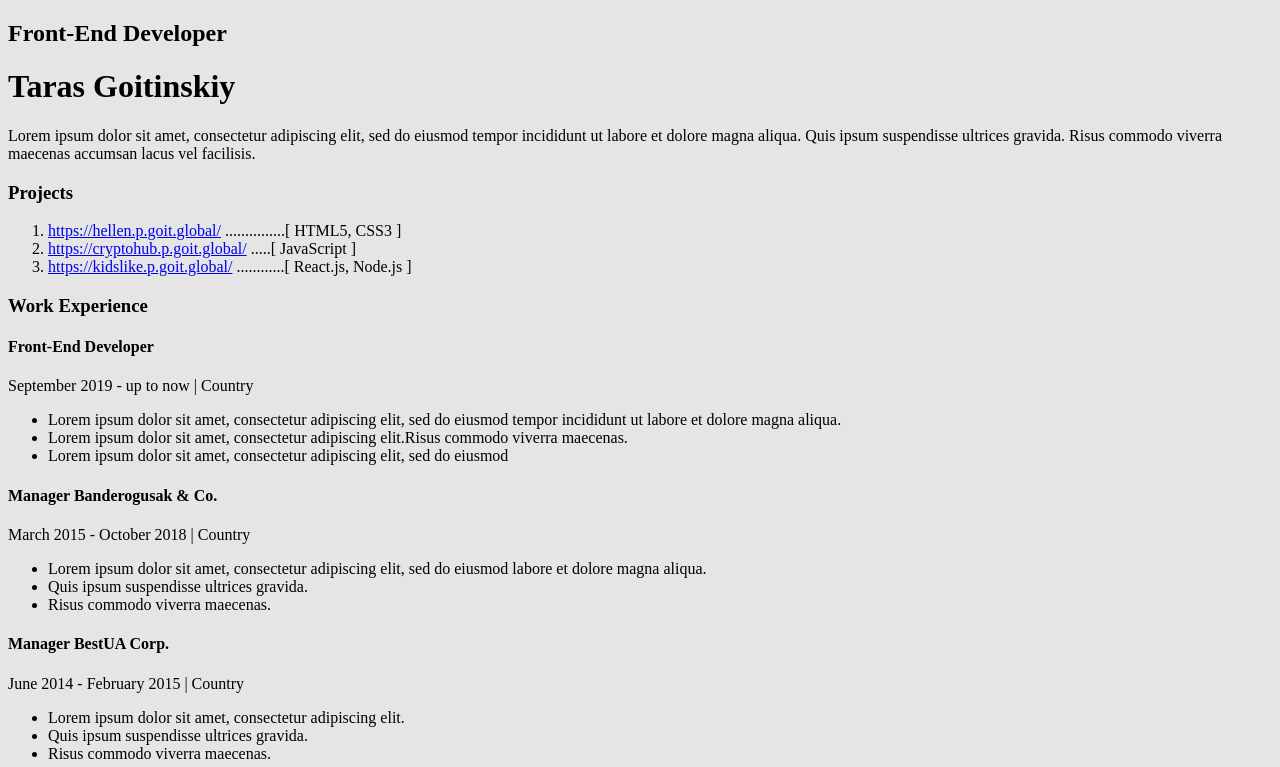
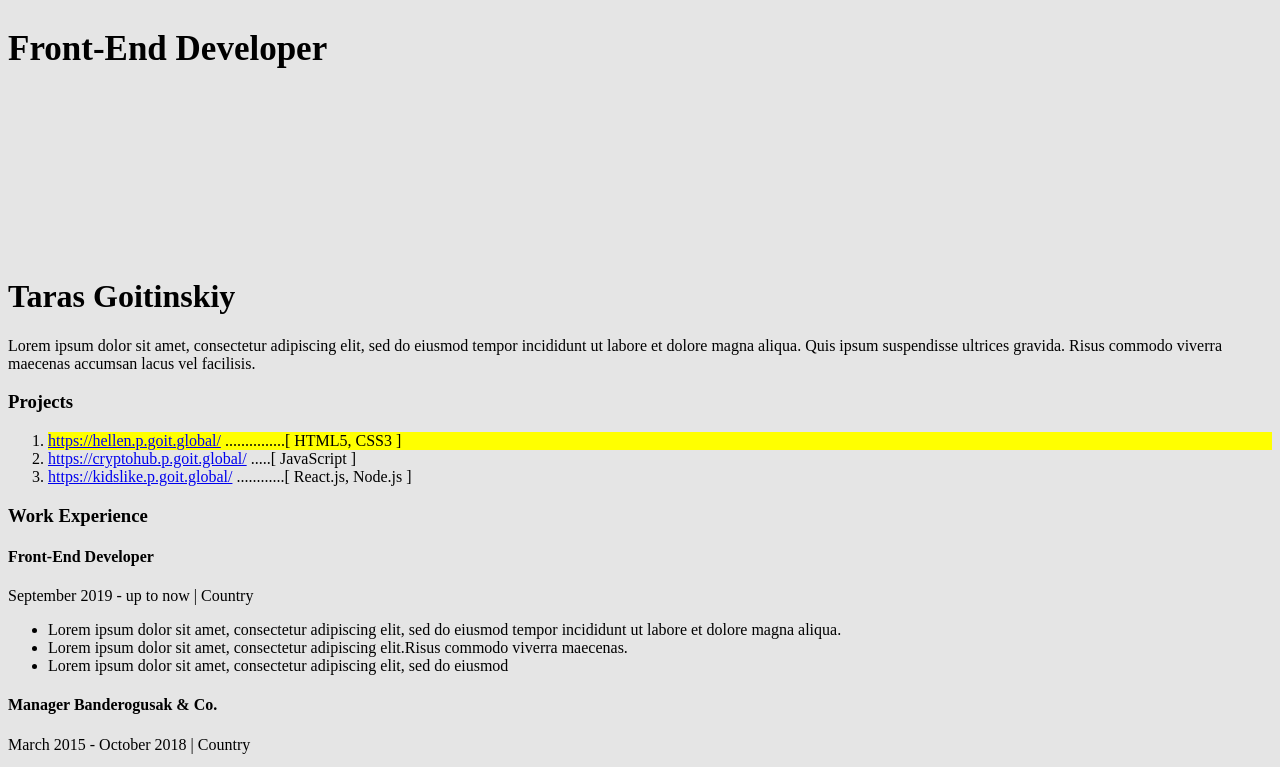
Before and after one commit to Aristo-bear/resume-project, a plain HTML site: page index.html in a window 1280 px wide. Shown: the top 767 px of the page. Drawn offline with Linux system fonts and the light colour scheme.

Commit message:
pudding added

```diff
--- a/CSS/stiles.css
+++ b/CSS/stiles.css
@@ -1,3 +1,13 @@
 body {
     background-color: #E5E5E5;
 }
+/* about me */
+.my-profesion {
+    padding-bottom: 180px;
+}
+h2 {
+    font-size: 35px;
+}
+.project-item {
+    background-color: yellow;
+}
--- a/index.html
+++ b/index.html
@@ -13,7 +13,8 @@
       <div>
         <!-- about me -->
         <div>
-          <h2>Front-End Developer</h2>
+
+  <h2 class="my-profesion">Front-End Developer</h2>
           <h1>Taras Goitinskiy</h1>
           <p>
             Lorem ipsum dolor sit amet, consectetur adipiscing elit, sed do
@@ -26,7 +27,7 @@
         <div>
           <h3>Projects</h3>
           <ol>
-            <li>
+            <li class="project-item">
               <a href="https://hellen.p.goit.global/"
                 >https://hellen.p.goit.global/</a
               >
```
